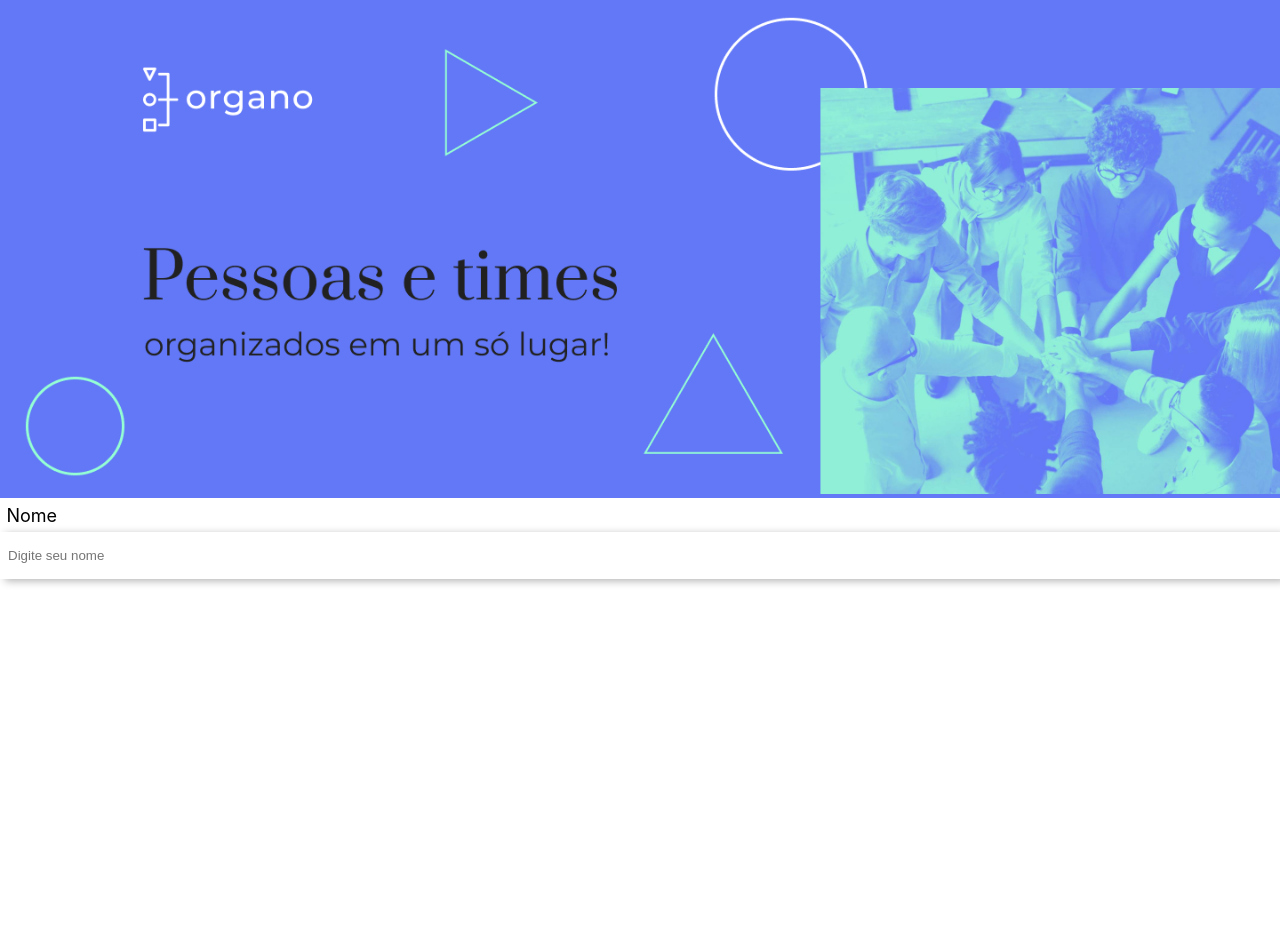
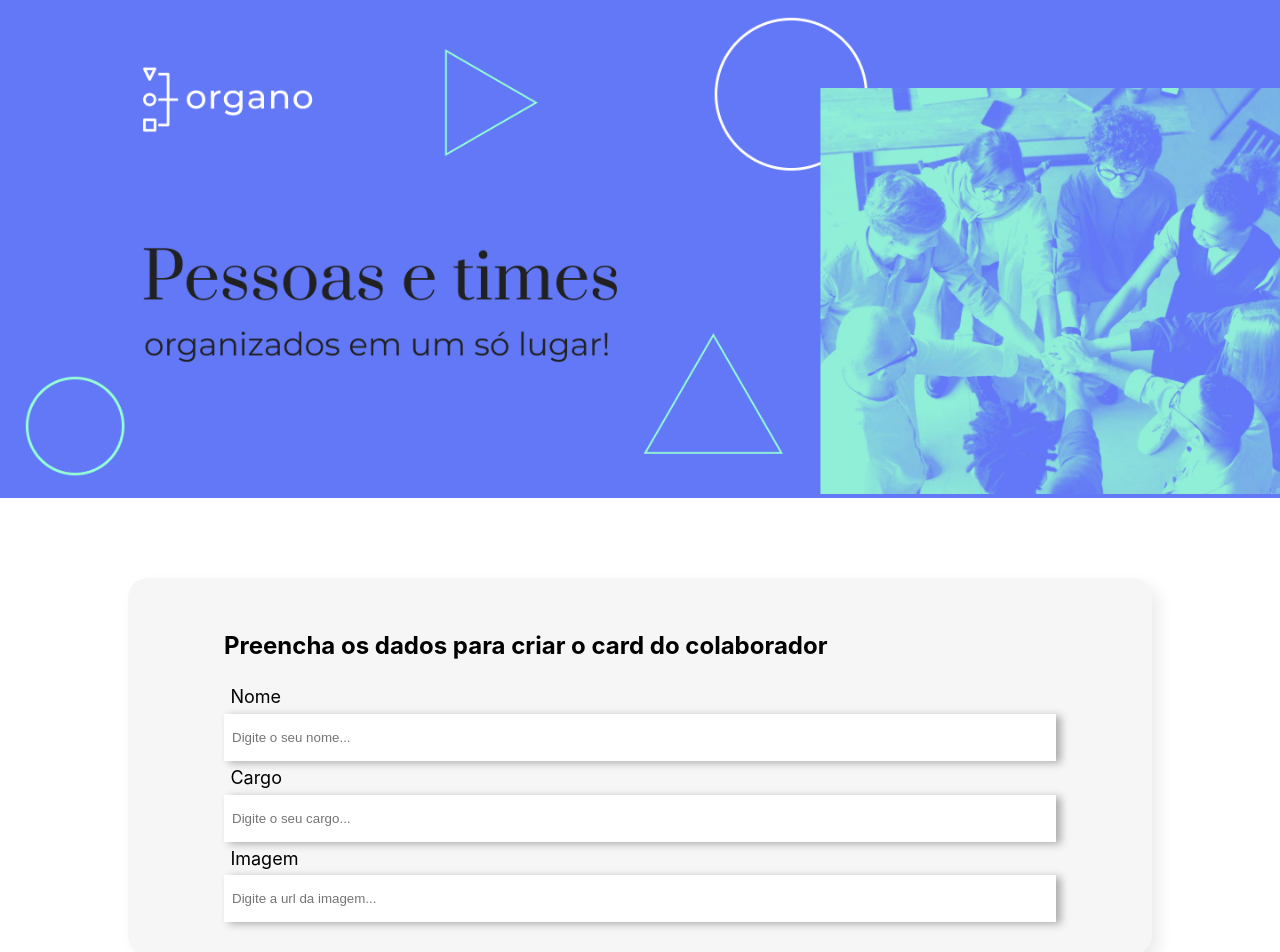
Before and after one commit to MarcoFranca/organo, a React (Create React App) app: page / in a window 1280 px wide. Shown: the top 952 px of the page. Before the commit the page ends 800 px from the top, so only its background shows below. Built offline with nearby package versions, Linux system fonts and the light colour scheme.

Commit message:
include form component

```diff
--- a/src/App.js
+++ b/src/App.js
@@ -1,11 +1,11 @@
 import Banner from "./components/Banner";
-import InputText from "./components/InputText";
+import {Form} from "./components/Form";
 
 function App() {
     return (
         <div className="App">
             <Banner/>
-            <InputText/>
+            <Form/>
         </div>
     );
 }
--- a/src/components/Banner/Banner.js
+++ b/src/components/Banner/Banner.jsx
@@ -1,5 +1,4 @@
 import './Banner.css'
-
 
 export const Banner = () => {
     return(
--- /dev/null
+++ b/src/components/Form/Form.css
@@ -0,0 +1,14 @@
+.form-container{
+    display: flex;
+    justify-content: center;
+    margin: 80px 0;
+}
+
+.form-container__form{
+    width: 80%;
+    background-color: #F6F6F6;
+    border-radius: 20px;
+    padding: 33px 96px;
+    box-sizing: border-box;
+    box-shadow: 7px 7px 15px rgba(0, 0, 0, 0.08);
+}
--- /dev/null
+++ b/src/components/Form/index.jsx
@@ -0,0 +1,15 @@
+import './Form.css'
+import InputText from "../InputText";
+
+export const Form = () =>{
+    return(
+        <section className='form-container'>
+            <form className='form-container__form'>
+                <h2>Preencha os dados para criar o card do colaborador</h2>
+                <InputText label="Nome" placeholder='Digite o seu nome'/>
+                <InputText label="Cargo" placeholder='Digite o seu cargo'/>
+                <InputText label="Imagem" placeholder='Digite a url da imagem'/>
+            </form>
+        </section>
+    )
+}
--- a/src/components/InputText/index.js
+++ /dev/null
@@ -1,12 +0,0 @@
-import './InputText.css'
-
-const Index = () => {
-  return(
-      <div className='input-text'>
-          <label htmlFor="" className='input-text__label'>Nome</label>
-          <input type="text" className='input-text__input' placeholder='Digite seu nome'/>
-      </div>
-  )
-}
-
-export default Index
--- /dev/null
+++ b/src/components/InputText/index.jsx
@@ -0,0 +1,15 @@
+import './InputText.css'
+
+const Index = (props) => {
+
+    const placeholderModified = `${props.placeholder}...`
+
+  return(
+      <div className='input-text'>
+          <label htmlFor="" className='input-text__label'>{props.label}</label>
+          <input type="text" className='input-text__input' placeholder={placeholderModified}/>
+      </div>
+  )
+}
+
+export default Index
```
Also changed, not shown: src/components/Banner/index.jsx (renamed from src/components/Banner/index.js), src/components/InputText/InputText.css (line endings or trailing spaces).
